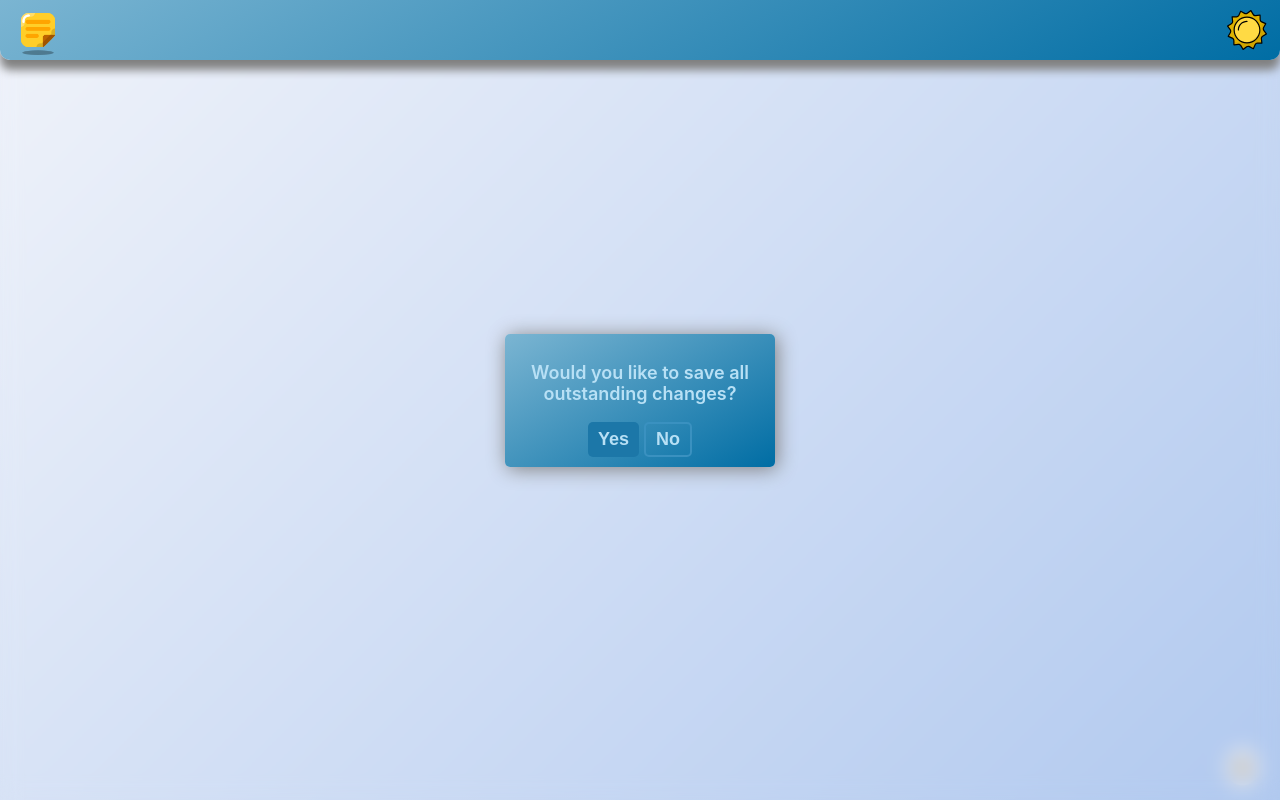
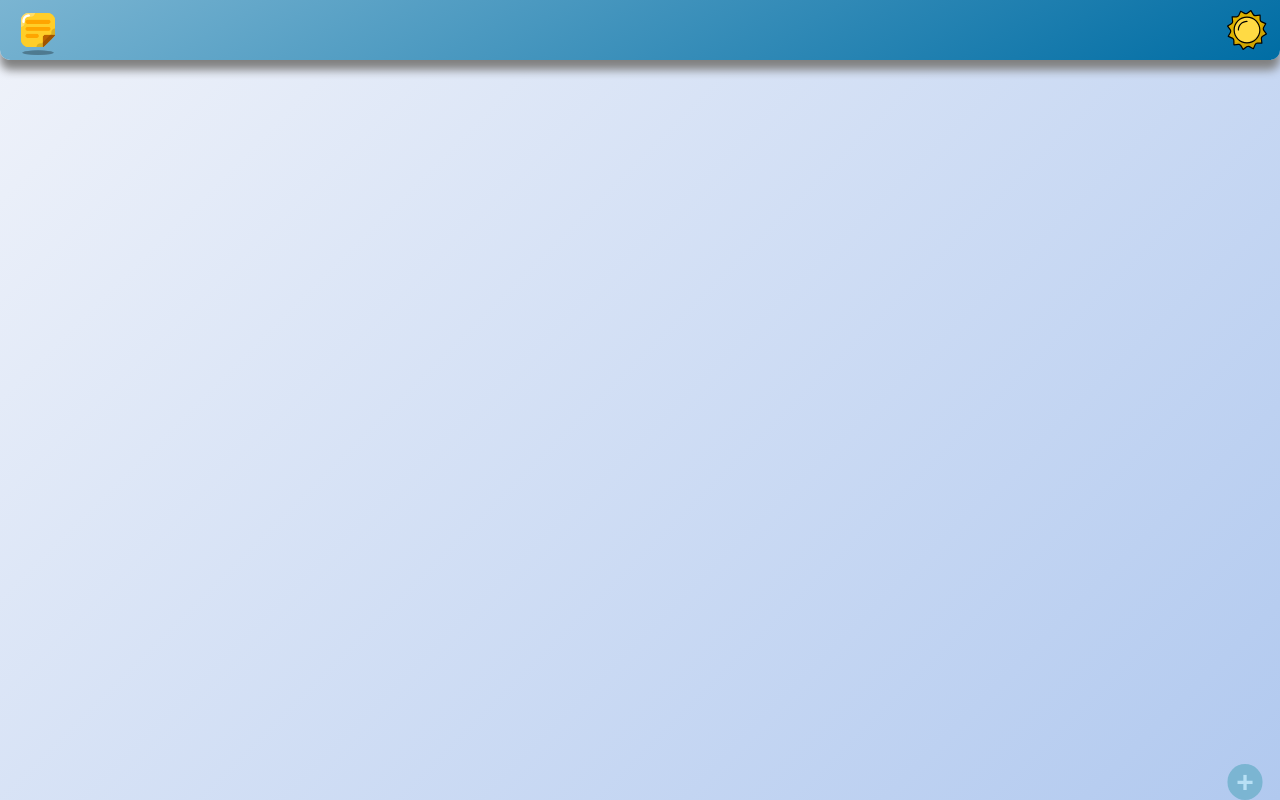
Before and after one commit to dbode94/my-next-task, a React (Create React App) app: page /dashboard in a window 1280 px wide. Built offline with nearby package versions, Linux system fonts and the light colour scheme.

Commit message:
adding react github pages

```diff
--- a/package.json
+++ b/package.json
@@ -1,6 +1,7 @@
 {
   "name": "my-next-task",
   "version": "0.1.0",
+  "homepage": "https://dbode94.github.io/my-next-task",
   "private": true,
   "dependencies": {
     "@testing-library/jest-dom": "^5.17.0",
@@ -17,6 +18,8 @@
     "web-vitals": "^2.1.4"
   },
   "scripts": {
+    "predeploy": "npm run build",
+    "deploy": "gh-pages -d build",
     "start": "react-scripts start",
     "build": "react-scripts build",
     "test": "react-scripts test",
@@ -39,5 +42,8 @@
       "last 1 firefox version",
       "last 1 safari version"
     ]
+  },
+  "devDependencies": {
+    "gh-pages": "^6.1.1"
   }
 }
--- a/src/context/notes.context.jsx
+++ b/src/context/notes.context.jsx
@@ -40,8 +40,8 @@ export const NotesProvider = ({children}) =>{
         setLastContextChageDate(new Date());
     }
 
-    const commitNoteChanges = (userId, updatedNote) =>{
-        saveNoteChanges(userId, updatedNote);
+    const commitNoteChanges = async (userId, updatedNote) =>{
+        await saveNoteChanges(userId, updatedNote);
         setLastDBChageDate(new Date());
     }
 
--- a/src/navigation/navigation.component.jsx
+++ b/src/navigation/navigation.component.jsx
@@ -6,6 +6,7 @@ import { NotesContext } from '../context/notes.context';
 
 import { ReactComponent as LightTheme } from '../assets/sun-svgrepo-com.svg';
 import { ReactComponent as DarkTheme } from '../assets/moon-svgrepo-com.svg';
+import AlertPrompt from '../components/alertMessage/alertPrompt.component';
 
 import logo from '../assets/icons8-note-96.png'
 import './navigation.style.scss';
@@ -15,7 +16,8 @@ const Navigation = () =>{
 
     const navigate = useNavigate();
     const {currentUser, currentUserId,IslightTheme, setIsLightTheme, logUserOut} = useContext(UserContext);
-    const {saveAllChanges} = useContext(NotesContext);
+    const {lastContextChangeDate, lastDBChangeDate, saveAllChanges} = useContext(NotesContext);
+    const [haveUnsaveChanges, setHaveUnsaveChanges] = useState(false);
 
     useEffect(() => {
         document.body.classList.add('lightTheme_style');
@@ -37,15 +39,31 @@ const Navigation = () =>{
     }
 
     const singoutHandler = async () =>{
-        // await saveAllChanges(currentUserId);
-
-        await logUserOut();
+        console.log(lastContextChangeDate);
+        console.log(lastDBChangeDate);
+        if(lastContextChangeDate > lastDBChangeDate) setHaveUnsaveChanges(true);
+        else {
+            await logUserOut();
         navigate('/');
+        }
     }
 
     const options = [
         <div className='contacts_container'>Contacts</div>
     ]
+
+    const acceptedHandler = async () => {
+        await saveAllChanges(currentUserId);
+        setHaveUnsaveChanges(false);
+        await logUserOut();
+        navigate('/');
+    }
+
+    const declinedHandler = async () => {
+        setHaveUnsaveChanges(false);
+        await logUserOut();
+        navigate('/');
+    }
 
     return(
         <Fragment>
@@ -68,6 +86,9 @@ const Navigation = () =>{
                 </div>
             </div>
             <Outlet/>
+            {
+                haveUnsaveChanges && <div className="alertComponent_container"> <AlertPrompt message={'Would you like to save all outstanding changes?'} acceptedHandler={acceptedHandler} declinedHandler={declinedHandler}/></div>
+            }
         </Fragment>
     )
 }
--- a/src/navigation/navigation.style.scss
+++ b/src/navigation/navigation.style.scss
@@ -52,6 +52,20 @@
 
 }
 
+.alertComponent_container{
+    position: absolute;
+    top: 0;
+    left: 0;
+    background-color: transparent;
+    width: 100%;
+    height: 100%;
+    backdrop-filter: blur(5px);
+    z-index: 5;
+    display: flex;
+    justify-content: center;
+    align-items: center;
+}
+
 .lightTheme_style{
     background-image: linear-gradient(135deg, #F0F3FA, #B1C9EF);
 }
--- a/src/routes/dashboard/dashboard.route.jsx
+++ b/src/routes/dashboard/dashboard.route.jsx
@@ -10,11 +10,8 @@ import './dashboard.style.scss';
 
 const Dashboard = () =>{
 
-    const {currentNotes, addNote, loadUserNotes} = useContext(NotesContext);
+    const {currentNotes, addNote, loadUserNotes, saveAllChanges} = useContext(NotesContext);
     const {currentUserId} = useContext(UserContext);
-
-    //TODO: boolean place holder
-    let userIsLoggingOut = true;
 
     useEffect(()=>{
         loadUserNotes(currentUserId);
@@ -30,21 +27,11 @@ const Dashboard = () =>{
         })
     }
 
-    const acceptedHanlder = () => {
-        console.log('accepted handler')
-    }
-
-    const declinedHanlder = () => {
-        console.log('decline handler')
-    }
 
     return(
         <div className="dashboard_container">
             {
                 currentNotes? currentNotes.map((note) => <Note type={NOTE_TYPES.TEXT_NOTE} key={note.noteId} {...note}/>) : null
-            }
-            {
-                userIsLoggingOut && <div className="alertComponent_container"> <AlertPrompt message={'Would you like to save all outstanding changes?'} acceptedHandler={acceptedHanlder} declinedHandler={declinedHanlder}/></div>
             }
             <button className="addNote_button" onClick={addNoteHandler}>+</button>
         </div>
--- a/src/routes/dashboard/dashboard.style.scss
+++ b/src/routes/dashboard/dashboard.style.scss
@@ -15,26 +15,21 @@
     overflow: auto;
     background-color: transparent;
 
-    & .alertComponent_container{
-        position: absolute;
-        top: 0;
-        left: 0;
-        background-color: transparent;
-        width: 100%;
-        height: 100%;
-        backdrop-filter: blur(10px);
-        z-index: 5;
-        display: flex;
-        justify-content: center;
-        align-items: center;
-    }
-
     & .addNote_button{
         position: sticky;
         font-size: 30px;
-        top:93%;
+        top:97%;
         left: 97%;
         border-radius: 50px;
         border: none;
+        width: 35px;
+        background-color: #7bb5d2;
+        color: #B8E0F5;
+        font-weight: 700;
+
+        &:hover{
+            background-image: linear-gradient(150deg, #7bb5d25d, #006dA4);
+            cursor: pointer;
+        }
     }
 }
```
Also changed, not shown: src/context/user.context.jsx (line endings or trailing spaces), 1 other file (tests, documents, lock files or other folders).
